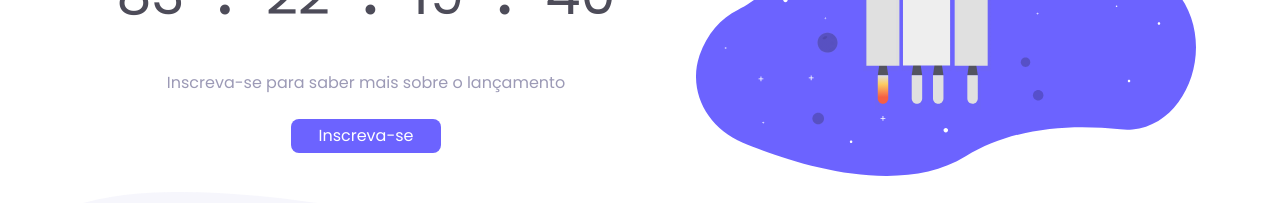
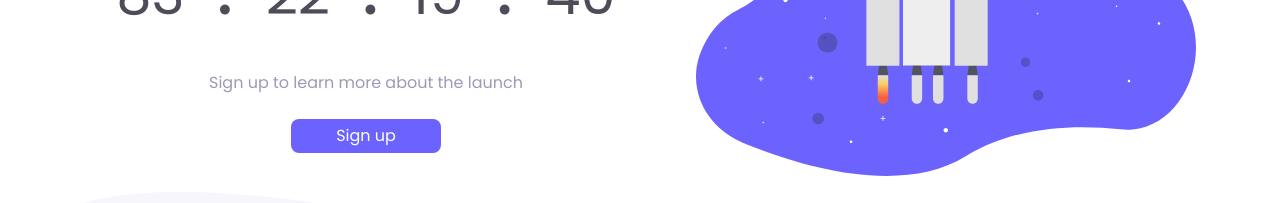
Before and after one commit to LeoMendes475/Countdown, a plain HTML site: page index.html in a window 1280 px wide. Shown: the part 330-533 px from the top of the page. Drawn offline with Linux system fonts and the light colour scheme.

Commit message:
Feat: Text

```diff
--- a/index.html
+++ b/index.html
@@ -47,8 +47,8 @@
                 </div>
 
                 <div class="signup">
-                    <p class="text-signup">Inscreva-se para saber mais sobre o lançamento</p>
-                    <a href="">Inscreva-se</a>
+                    <p class="text-signup">Sign up to learn more about the launch</p>
+                    <a href="">Sign up</a>
                 </div>
             </div>
 
```
